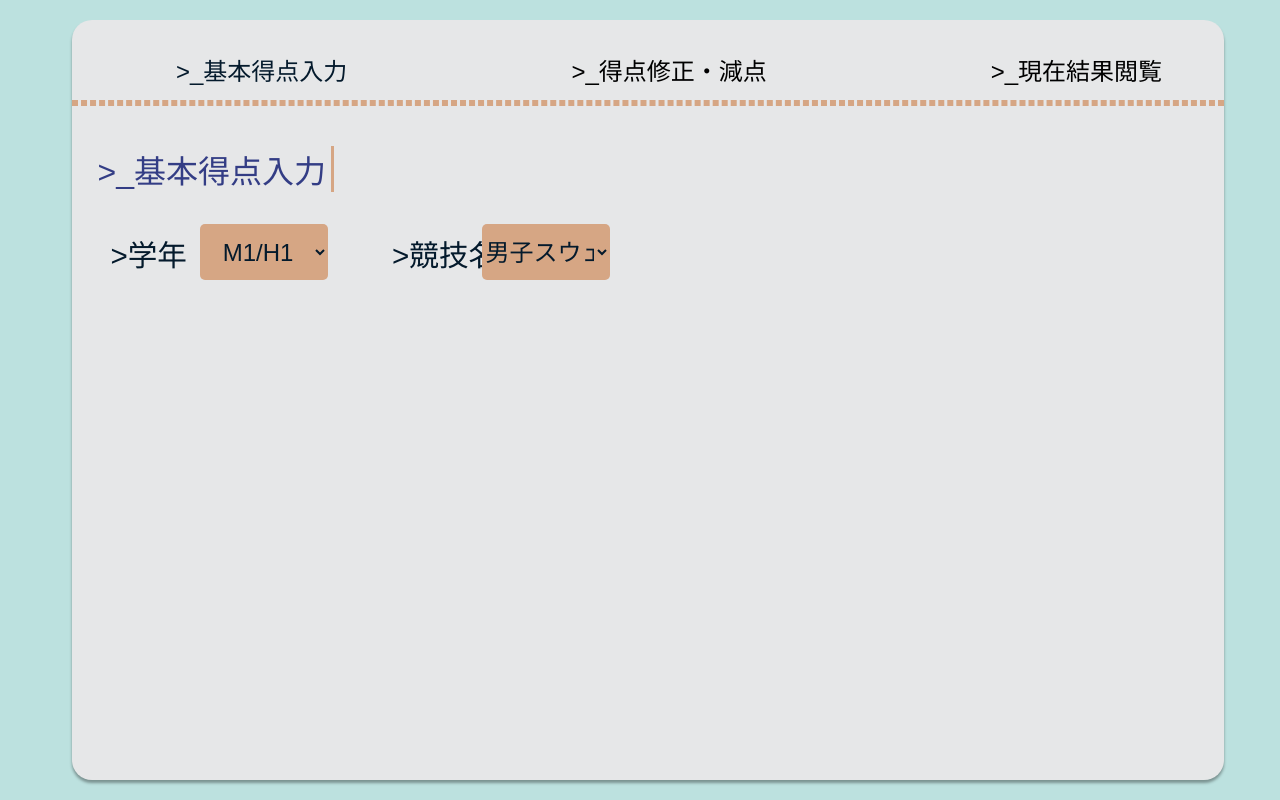
After one commit to Hiroo-Gakuen-ICT-Committee/sportsfestival2023-mainsystem, a Node server app: page /manage in a window 1280 px wide. The commit adds this page. Run offline with Node 20, Linux system fonts and the light colour scheme; some libraries are stand-ins or nearby versions.

Commit message:
Emotional damage

```diff
--- a/app.js
+++ b/app.js
@@ -13,4 +13,8 @@ app.get("/",(req,res) => {
    res.render("index.ejs");
 }
 );
+app.get("/manage",(req,res) =>{
+  res.render("manage.ejs");
+}
+);
 app.listen(3000);
--- a/public/css/index.css
+++ b/public/css/index.css
@@ -2,7 +2,7 @@ html{
     scroll-behavior: smooth;
 }
 body{
-    background-color: #fcfffc;
+    background-color: #BCE1DF;
 }
 .header{
     display: flex;
--- /dev/null
+++ b/public/css/manage.css
@@ -0,0 +1,98 @@
+body{
+    background-color: #BCE1DF;
+}
+li{
+    list-style: none;
+}
+a{
+    text-decoration: none;
+    color: #041a2c;
+}
+.header{
+    display: flex;
+    margin-top: -95vh;
+    width: 90vw;
+    position: fixed;
+}
+.menu1{
+    font-family: "maru-maru-gothic-blr-stdn", sans-serif;
+    font-size: 3vh;
+    margin-top: 4vh;
+    margin-left:10vw ;
+}
+.menu2{
+    font-family: "maru-maru-gothic-blr-stdn", sans-serif;
+    font-size: 3vh;
+    margin-top: 4vh;
+    margin-left: 17.5vw;
+}
+.menu3{
+    font-family: "maru-maru-gothic-blr-stdn", sans-serif;
+    font-size: 3vh;
+    margin-top: 4vh;
+    margin-left: 17.5vw;
+}
+.main{
+    width:90vw ;
+    height: 95vh;
+    background-color: #E6E7E8;
+    box-shadow: 0px 3px 3px 0px rgba(0, 0, 0, 0.35);
+    border-radius: 20px;
+    margin-left: 5vw;
+    margin-top: 2.5vh;
+    text-align: center;
+}
+.border{
+    border:dashed 3px #d6a684 ;
+    width: 89.5vw;
+    margin-left: 5vw;
+    margin-top: -85vh;
+}
+.main-title1{
+    font-family: "maru-maru-gothic-blr-stdn", sans-serif;
+    font-weight: 400;
+    font-style: normal;
+    font-size: 4vh;
+    color: #333d85;
+    margin-top: 5vh;
+    margin-left: 7vw;
+    border-right:3px solid #d6a684 ;
+    padding-right: 0.25vw;
+    width: 18vw;
+}
+.grade{
+    font-family:"maru-maru-gothic-blr-stdn", sans-serif ;
+    font-weight: 400;
+    font-style: normal;
+    font-size: 3.7vh;
+    color: #041a2c;
+    margin-left: 8vw;
+    margin-top: 5vh;
+    width: 10vw;
+}
+select{
+    font-family:"maru-maru-gothic-blr-stdn", sans-serif ;
+    background-color:#d6a684 ;
+    font-size: 3vh;
+    border-radius: 5px;
+    border: none;
+    color: #041a2c;
+    width: 10vw;
+    height: 7vh;
+    text-align: center;
+    margin-top: 4vh;
+    margin-left: -3vw;
+}
+.box{
+    display: flex;
+}
+.competiton{
+    font-family:"maru-maru-gothic-blr-stdn", sans-serif ;
+    font-weight: 400;
+    font-style: normal;
+    font-size: 3.7vh;
+    color: #041a2c;
+    margin-left: 5vw;
+    margin-top: 5vh;
+    width: 10vw;
+}
--- /dev/null
+++ b/views/manage.ejs
@@ -0,0 +1,49 @@
+<!DOCTYPE html>
+<html lang="en">
+<head>
+    <meta charset="UTF-8">
+    <meta http-equiv="X-UA-Compatible" content="IE=edge">
+    <meta name="viewport" content="width=device-width, initial-scale=1.0">
+    <title>2023スポーツフェスティバル</title>
+    <script>
+        (function(d) {
+          var config = {
+            kitId: 'ajd4mui',
+            scriptTimeout: 3000,
+            async: true
+          },
+          h=d.documentElement,t=setTimeout(function(){h.className=h.className.replace(/\bwf-loading\b/g,"")+" wf-inactive";},config.scriptTimeout),tk=d.createElement("script"),f=false,s=d.getElementsByTagName("script")[0],a;h.className+=" wf-loading";tk.src='https://use.typekit.net/'+config.kitId+'.js';tk.async=true;tk.onload=tk.onreadystatechange=function(){a=this.readyState;if(f||a&&a!="complete"&&a!="loaded")return;f=true;clearTimeout(t);try{Typekit.load(config)}catch(e){}};s.parentNode.insertBefore(tk,s)
+        })(document);
+      </script>
+    <link rel="stylesheet" href="/css/manage.css">
+</head>
+<body>
+    <div class="main"></div>
+        <ul class="header">
+        <li class="menu1"><a href="based">>_基本得点入力</a></li>
+        <li class="menu2">>_得点修正・減点</li>
+        <li class="menu3">>_現在結果閲覧</li>
+    </ul>
+    <div class="border"></div>
+    <div id="based"></div>
+    <div class="main-title1">>_基本得点入力</div>
+    <form action="/based" method="post">
+        <div class="box">
+        <div class="grade">>学年</div>
+        <select name="grade">
+            <option value="M1/H1">M1/H1</option>
+            <option value="M2/H2">M2/H2</option>
+            <option value="M3/H3">M3/H3</option>
+            <option value="colors">色別</option>
+        </select>
+        <div class="competiton">>競技名</div>
+        <select name="competition">
+            <option value="Male-sweadish">男子スウェーデンリレー</option>
+            <option value="Female-sweadish">女子スウェーデンリレー</option>
+            <option value="Male-classes">男子クラスリレー</option>
+            <option value="Female-classes">女子クラスリレー</option>
+        </select>
+    </div>
+            </form>
+</body>
+</html>
```
